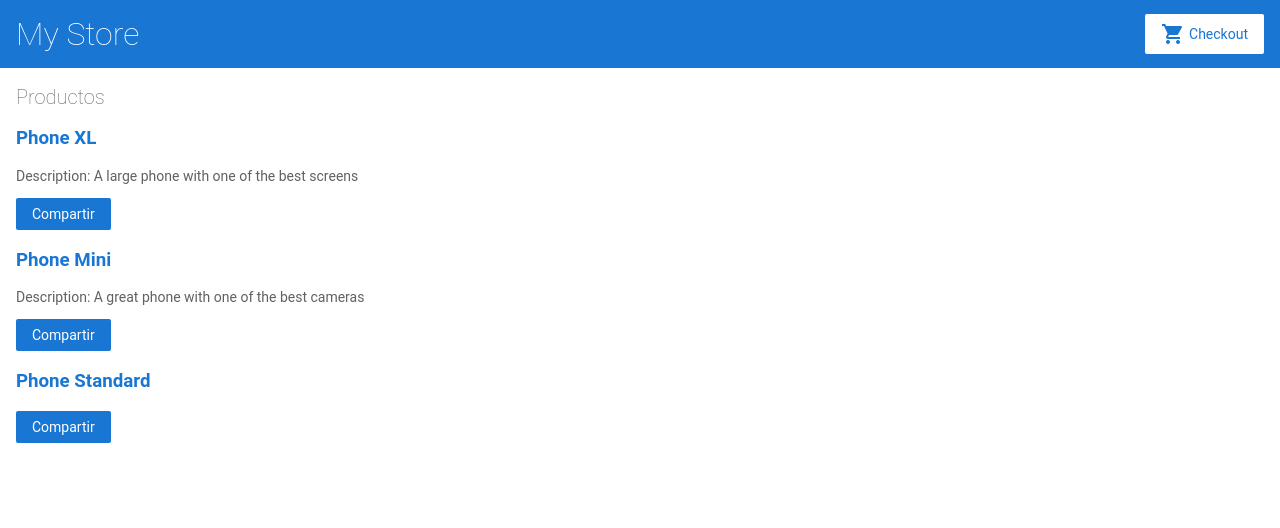
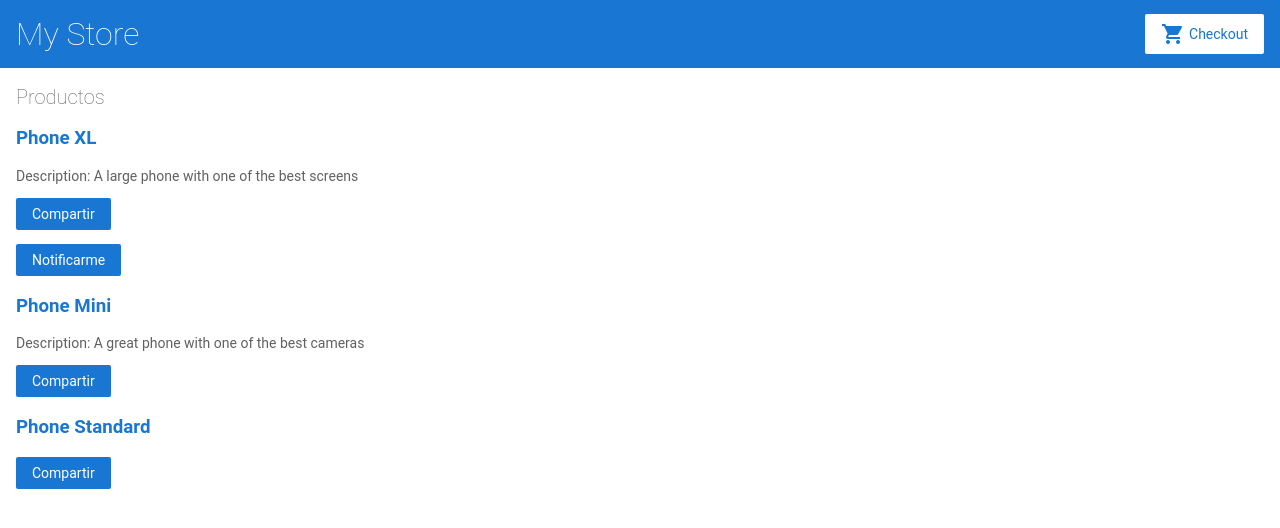
Before and after one commit to osocure/angular-n6qyvg, an Angular app: page / in a window 1280 px wide. Shown: the top 528 px of the page. Built offline with nearby package versions, Linux system fonts and the light colour scheme.

Commit message:
3 files modified, 3 added

```diff
--- a/src/app/app.module.ts
+++ b/src/app/app.module.ts
@@ -6,6 +6,7 @@
 import { AppComponent } from './app.component';
 import { TopBarComponent } from './top-bar/top-bar.component';
 import { ProductListComponent } from './product-list/product-list.component';
+import { ProductAlertsComponent } from './product-alerts/product-alerts.component';
 
 @NgModule({
   imports: [
@@ -18,7 +19,8 @@
   declarations: [
     AppComponent,
     TopBarComponent,
-    ProductListComponent
+    ProductListComponent,
+    ProductAlertsComponent
   ],
   bootstrap: [ AppComponent ]
 })
--- /dev/null
+++ b/src/app/product-alerts/product-alerts.component.html
@@ -0,0 +1,4 @@
+<p *ngIf="product.price > 700">
+    <button (click)="notify.emit()">Notificarme</button>
+    <!-- button (click)="fa.emit()">Fa</button -->
+</p>
--- /dev/null
+++ b/src/app/product-alerts/product-alerts.component.ts
@@ -0,0 +1,20 @@
+import { Component, OnInit } from '@angular/core';
+import { Input } from '@angular/core';
+import { Output, EventEmitter } from '@angular/core';
+
+@Component({
+  selector: 'app-product-alerts',
+  templateUrl: './product-alerts.component.html',
+  styleUrls: ['./product-alerts.component.css']
+})
+export class ProductAlertsComponent implements OnInit {
+  @Input() product;
+  @Output() notify = new EventEmitter();
+  @Output() fa = new EventEmitter();
+
+  constructor() { }
+
+  ngOnInit() {
+  }
+
+}
--- a/src/app/product-list/product-list.component.html
+++ b/src/app/product-list/product-list.component.html
@@ -16,6 +16,13 @@
     Compartir
   </button>
 
+  <!-- Componente alerta precio -->
+ <app-product-alerts
+  [product]="product"
+  (notify)="onNotify()"
+  (fa)="onFa()">
+</app-product-alerts>
+
   <!-- span (click)="compartir()"> Compartir </span -->
 
 </div>
--- a/src/app/product-list/product-list.component.ts
+++ b/src/app/product-list/product-list.component.ts
@@ -18,6 +18,14 @@
     window.alert("El producto fue compartido");
   }
 
+   onNotify() {
+    window.alert('You will be notified when the product goes on sale');
+  }
+
+   onFa() {
+    window.alert('Faaaaa !!!');
+  }
+
 }
 
 
```
Also changed, not shown: src/app/product-alerts/product-alerts.component.css (added).
